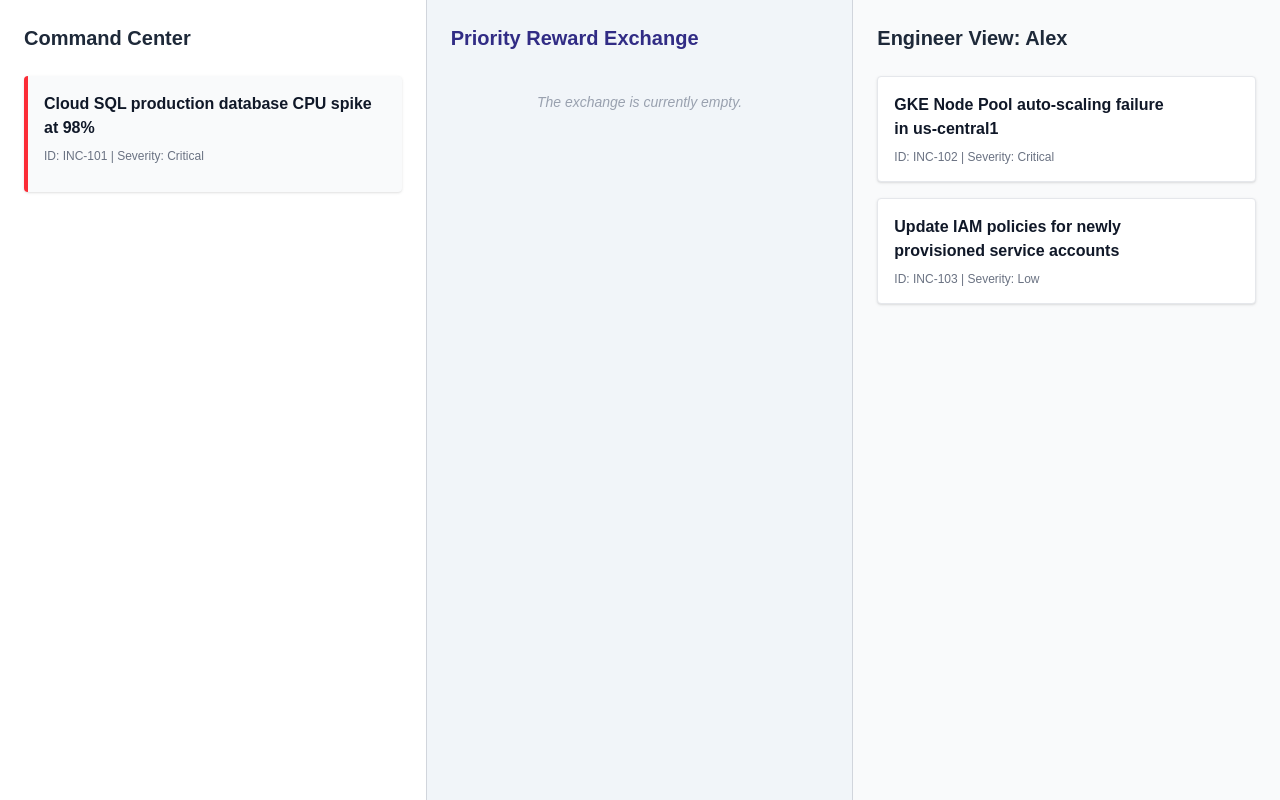
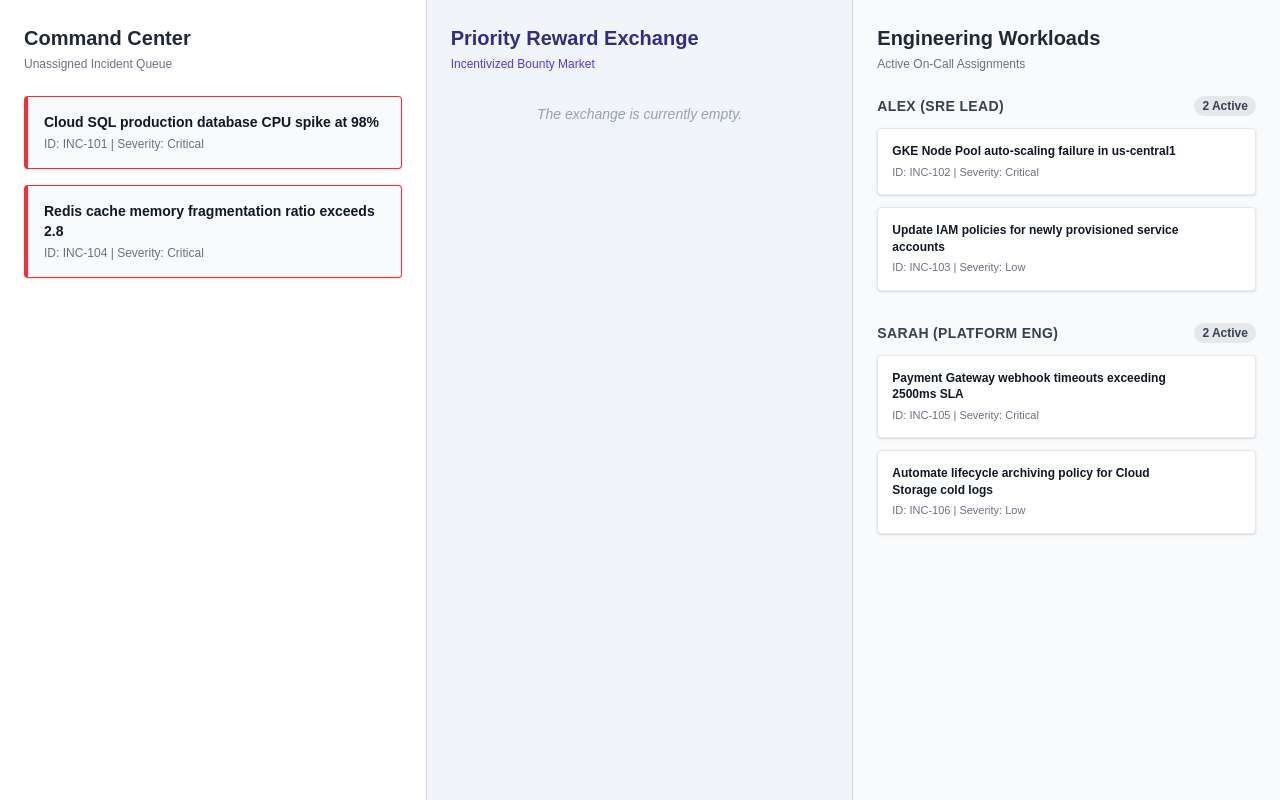
Before and after one commit to argpay1506/task-liaison, a Next.js app: page / in a window 1280 px wide. Built offline with nearby package versions, Linux system fonts and the light colour scheme.

Commit message:
feat: stack multi-engineer queues and expand incident pool

```diff
--- a/app/page.tsx
+++ b/app/page.tsx
@@ -2,7 +2,6 @@
 
 import { useState, useEffect, useRef } from 'react';
 
-// Upgraded Ticket Type with scriptExecuted flag
 export type Ticket = {
   id: string;
   title: string;
@@ -18,29 +17,30 @@ export type Ticket = {
 const initialTickets: Ticket[] = [
   { id: "INC-101", title: "Cloud SQL production database CPU spike at 98%", severity: "Critical", status: "Open", assignee: null, bountyPoints: 0 },
   { id: "INC-102", title: "GKE Node Pool auto-scaling failure in us-central1", severity: "Critical", status: "Assigned", assignee: "Alex", bountyPoints: 0 },
-  { id: "INC-103", title: "Update IAM policies for newly provisioned service accounts", severity: "Low", status: "Assigned", assignee: "Alex", bountyPoints: 0 }
+  { id: "INC-103", title: "Update IAM policies for newly provisioned service accounts", severity: "Low", status: "Assigned", assignee: "Alex", bountyPoints: 0 },
+  { id: "INC-104", title: "Redis cache memory fragmentation ratio exceeds 2.8", severity: "Critical", status: "Open", assignee: null, bountyPoints: 0 },
+  { id: "INC-105", title: "Payment Gateway webhook timeouts exceeding 2500ms SLA", severity: "Critical", status: "Assigned", assignee: "Sarah", bountyPoints: 0 },
+  { id: "INC-106", title: "Automate lifecycle archiving policy for Cloud Storage cold logs", severity: "Low", status: "Assigned", assignee: "Sarah", bountyPoints: 0 }
 ];
 
 export default function TaskLiaison() {
   const [tickets, setTickets] = useState<Ticket[]>(initialTickets);
   const isRegistered = useRef(false);
 
-  // --- HUMAN UI ACTIONS ---
-
+  // --- Human Interaction Handlers ---
   const handleApprovePatch = (ticketId: string) => {
     setTickets(prev => prev.map(t =>
       t.id === ticketId ? { ...t, scriptExecuted: true } : t
     ));
   };
 
-  const handleClaimBounty = (ticketId: string) => {
+  const handleClaimBounty = (ticketId: string, engineerName: string) => {
     setTickets(prev => prev.map(t =>
-      t.id === ticketId ? { ...t, status: 'Assigned', assignee: 'Alex' } : t
+      t.id === ticketId ? { ...t, status: 'Assigned', assignee: engineerName } : t
     ));
   };
 
-  // --- AI AGENT ACTIONS (WebMCP) ---
-
+  // --- WebMCP Tool Registration ---
   useEffect(() => {
     if (isRegistered.current) return;
     const modelContext = (document as any).modelContext;
@@ -48,9 +48,10 @@ export default function TaskLiaison() {
     if (modelContext) {
       isRegistered.current = true;
 
+      // Tool 1: Post to Priority Reward Exchange
       modelContext.registerTool({
         name: "post_bounty_to_market",
-        description: "Moves a critical ticket to the Priority Reward Exchange and assigns a bounty point value.",
+        description: "Moves an unassigned critical ticket to the Priority Reward Exchange with a specified bounty point value.",
         inputSchema: {
           type: "object",
           properties: {
@@ -60,20 +61,23 @@ export default function TaskLiaison() {
           required: ["ticketId", "bountyPoints"]
         },
         execute: async (input: { ticketId: string; bountyPoints: number }) => {
-          setTickets(prev => prev.map(t => t.id === input.ticketId ? { ...t, status: 'Market', bountyPoints: input.bountyPoints } : t));
-          return { content: [{ type: "text", text: `Success: Ticket ${input.ticketId} posted to exchange for ${input.bountyPoints} pts.` }] };
+          setTickets(prev => prev.map(t =>
+            t.id === input.ticketId ? { ...t, status: 'Market', assignee: null, bountyPoints: input.bountyPoints } : t
+          ));
+          return { content: [{ type: "text", text: `Ticket ${input.ticketId} posted to Priority Reward Exchange for ${input.bountyPoints} pts.` }] };
         }
       });
 
+      // Tool 2: Engineer Workload Swap / Reassignment
       modelContext.registerTool({
         name: "propose_ticket_swap",
-        description: "Assigns a critical ticket to an engineer and moves a low-priority ticket back to the open queue.",
+        description: "Assigns a critical ticket to an engineer while offloading a lower-priority ticket or transferring tasks between Alex and Sarah.",
         inputSchema: {
           type: "object",
           properties: {
-            engineerName: { type: "string" },
+            engineerName: { type: "string", description: "Target engineer taking the critical ticket ('Alex' or 'Sarah')" },
             ticketToAssign: { type: "string" },
-            ticketToRemove: { type: "string" }
+            ticketToRemove: { type: "string", description: "Ticket to unassign or return to open status to balance workload" }
           },
           required: ["engineerName", "ticketToAssign", "ticketToRemove"]
         },
@@ -83,13 +87,35 @@ export default function TaskLiaison() {
             if (t.id === input.ticketToRemove) return { ...t, status: 'Open', assignee: null };
             return t;
           }));
-          return { content: [{ type: "text", text: `Assigned ${input.ticketToAssign} to ${input.engineerName}. Removed ${input.ticketToRemove}.` }] };
+          return { content: [{ type: "text", text: `Assigned ${input.ticketToAssign} to ${input.engineerName}. Reassigned ${input.ticketToRemove} to Open Command Center.` }] };
         }
       });
 
+      // Tool 3: Direct Engineer-to-Engineer Transfer
+      modelContext.registerTool({
+        name: "transfer_ticket_between_engineers",
+        description: "Transfers an assigned ticket directly from one engineer to another (e.g., from Alex to Sarah).",
+        inputSchema: {
+          type: "object",
+          properties: {
+            ticketId: { type: "string" },
+            fromEngineer: { type: "string" },
+            toEngineer: { type: "string" }
+          },
+          required: ["ticketId", "fromEngineer", "toEngineer"]
+        },
+        execute: async (input: { ticketId: string; fromEngineer: string; toEngineer: string }) => {
+          setTickets(prev => prev.map(t =>
+            t.id === input.ticketId ? { ...t, assignee: input.toEngineer, status: 'Assigned' } : t
+          ));
+          return { content: [{ type: "text", text: `Transferred ${input.ticketId} from ${input.fromEngineer} to ${input.toEngineer}.` }] };
+        }
+      });
+
+      // Tool 4: Blast Radius Visualizer
       modelContext.registerTool({
         name: "analyze_blast_radius",
-        description: "Analyzes a ticket and renders the downstream services that will be impacted if not resolved.",
+        description: "Calculates and renders downstream service dependencies at risk for a specific incident.",
         inputSchema: {
           type: "object",
           properties: {
@@ -97,7 +123,7 @@ export default function TaskLiaison() {
             impactedServices: {
               type: "array",
               items: { type: "string" },
-              description: "List of services that will fail (e.g., ['Auth Service', 'Payment Gateway'])"
+              description: "Array of service names at risk (e.g., ['Auth Service', 'Checkout API'])"
             }
           },
           required: ["ticketId", "impactedServices"]
@@ -108,56 +134,52 @@ export default function TaskLiaison() {
         }
       });
 
+      // Tool 5: Stage Remediation Sandbox
       modelContext.registerTool({
         name: "stage_remediation_script",
-        description: "Drafts a shell, Terraform, or workflow patch and stages it in the UI for human review.",
+        description: "Stages a mock bash, Terraform, or gcloud remediation script in the UI awaiting human approval.",
         inputSchema: {
           type: "object",
           properties: {
             ticketId: { type: "string" },
-            scriptContent: { type: "string", description: "The raw code or command to fix the issue." }
+            scriptContent: { type: "string", description: "Executable script or IaC configuration" }
           },
           required: ["ticketId", "scriptContent"]
         },
         execute: async (input: { ticketId: string; scriptContent: string }) => {
           setTickets(prev => prev.map(t => t.id === input.ticketId ? { ...t, remediationScript: input.scriptContent, scriptExecuted: false } : t));
-          return { content: [{ type: "text", text: `Remediation script staged for ${input.ticketId}. Awaiting human approval.` }] };
+          return { content: [{ type: "text", text: `Remediation script staged for ${input.ticketId}. Awaiting human execution.` }] };
         }
       });
     }
   }, []);
 
-  return (
-    <div className="min-h-screen flex w-full bg-gray-50 text-gray-900">
-
-      {/* COLUMN 1: Manager Command Center */}
-      <div className="w-1/3 p-6 border-r border-gray-300 overflow-y-auto bg-white">
-        <h1 className="text-xl font-bold mb-6 text-gray-800">Command Center</h1>
-        <div className="space-y-6">
-          {tickets.filter(t => t.status === 'Open').map(ticket => (
-            <div key={ticket.id} className="p-4 bg-gray-50 shadow-sm rounded border-l-4 border-red-500">
-              <h3 className="font-semibold text-md">{ticket.title}</h3>
-              <p className="text-xs text-gray-500 mt-2 mb-3">ID: {ticket.id} | Severity: {ticket.severity}</p>
-
+  const renderTicketDetails = (ticket: Ticket) => (
+    <>
       {ticket.blastRadius && (
         <div className="mt-3 p-3 bg-red-50 border border-red-100 rounded">
           <p className="text-xs font-bold text-red-800 mb-1">⚠️ CASCADING IMPACT DETECTED:</p>
           <div className="flex flex-wrap gap-2">
             {ticket.blastRadius.map(service => (
-                      <span key={service} className="bg-red-200 text-red-900 text-xs px-2 py-1 rounded">{service}</span>
+              <span key={service} className="bg-red-200 text-red-900 text-xs px-2 py-1 rounded font-medium">
+                {service}
+              </span>
             ))}
           </div>
         </div>
       )}
 
       {ticket.remediationScript && (
-                <div className="mt-4">
+        <div className="mt-3">
           <p className="text-xs font-bold text-blue-800 mb-1">🤖 AI STAGED REMEDIATION (Awaiting Approval):</p>
           <pre className="bg-gray-800 text-green-400 p-3 rounded text-xs overflow-x-auto whitespace-pre-wrap mb-2">
             {ticket.remediationScript}
           </pre>
           {!ticket.scriptExecuted ? (
-                    <button onClick={() => handleApprovePatch(ticket.id)} className="w-full bg-blue-600 text-white text-xs font-bold py-2 rounded hover:bg-blue-700 transition-colors">
+            <button
+              onClick={() => handleApprovePatch(ticket.id)}
+              className="w-full bg-blue-600 text-white text-xs font-bold py-2 rounded hover:bg-blue-700 transition-colors"
+            >
               Approve & Execute Patch
             </button>
           ) : (
@@ -167,90 +189,132 @@ export default function TaskLiaison() {
           )}
         </div>
       )}
+    </>
+  );
+
+  return (
+    <div className="min-h-screen flex w-full bg-gray-50 text-gray-900">
+
+      {/* COLUMN 1: Manager Command Center */}
+      <div className="w-1/3 p-6 border-r border-gray-300 overflow-y-auto bg-white">
+        <h1 className="text-xl font-bold mb-1 text-gray-800">Command Center</h1>
+        <p className="text-xs text-gray-500 mb-6">Unassigned Incident Queue</p>
+
+        <div className="space-y-4">
+          {tickets.filter(t => t.status === 'Open').map(ticket => (
+            <div key={ticket.id} className="p-4 bg-gray-50 shadow-sm rounded border-l-4 border-red-500 border border-gray-200">
+              <h3 className="font-semibold text-sm leading-snug">{ticket.title}</h3>
+              <p className="text-xs text-gray-500 mt-1">ID: {ticket.id} | Severity: {ticket.severity}</p>
+              {renderTicketDetails(ticket)}
             </div>
           ))}
+          {tickets.filter(t => t.status === 'Open').length === 0 && (
+            <div className="text-center text-sm text-gray-400 italic mt-8">
+              No unassigned incidents in command queue.
+            </div>
+          )}
         </div>
       </div>
 
       {/* COLUMN 2: Priority Reward Exchange */}
       <div className="w-1/3 p-6 border-r border-gray-300 overflow-y-auto bg-slate-100">
-        <h1 className="text-xl font-bold mb-6 text-indigo-900">Priority Reward Exchange</h1>
+        <h1 className="text-xl font-bold mb-1 text-indigo-900">Priority Reward Exchange</h1>
+        <p className="text-xs text-indigo-600 mb-6">Incentivized Bounty Market</p>
+
         <div className="space-y-4">
           {tickets.filter(t => t.status === 'Market').map(ticket => (
             <div key={ticket.id} className="p-4 bg-white shadow rounded border border-indigo-200">
-              <h3 className="font-semibold text-indigo-900">{ticket.title}</h3>
+              <h3 className="font-semibold text-indigo-950 text-sm">{ticket.title}</h3>
               <p className="text-xs text-indigo-700 mt-1 mb-3">ID: {ticket.id}</p>
 
-              <div className="flex justify-between items-center pt-3 border-t border-indigo-100">
-                <span className="bg-indigo-100 text-indigo-800 text-xs px-2 py-1 rounded font-bold whitespace-nowrap">
+              <div className="flex flex-col gap-2 pt-3 border-t border-indigo-100">
+                <div className="flex justify-between items-center">
+                  <span className="bg-indigo-100 text-indigo-800 text-xs px-2 py-1 rounded font-bold">
                     Reward: {ticket.bountyPoints} pts
                   </span>
+                </div>
+                <div className="flex gap-2 mt-1">
                   <button
-                  onClick={() => handleClaimBounty(ticket.id)}
-                  className="bg-indigo-600 text-white text-xs font-bold px-4 py-1.5 rounded hover:bg-indigo-700 transition-colors"
+                    onClick={() => handleClaimBounty(ticket.id, 'Alex')}
+                    className="w-1/2 bg-indigo-600 text-white text-xs font-semibold py-1.5 rounded hover:bg-indigo-700 transition-colors"
                   >
-                  Claim Issue
+                    Claim as Alex
                   </button>
+                  <button
+                    onClick={() => handleClaimBounty(ticket.id, 'Sarah')}
+                    className="w-1/2 bg-purple-600 text-white text-xs font-semibold py-1.5 rounded hover:bg-purple-700 transition-colors"
+                  >
+                    Claim as Sarah
+                  </button>
+                </div>
               </div>
             </div>
           ))}
           {tickets.filter(t => t.status === 'Market').length === 0 && (
-            <div className="text-center text-sm text-gray-400 italic mt-10">
+            <div className="text-center text-sm text-gray-400 italic mt-8">
               The exchange is currently empty.
             </div>
           )}
         </div>
       </div>
 
-      {/* COLUMN 3: Engineer View */}
+      {/* COLUMN 3: Active Engineering Queues (Stacked) */}
       <div className="w-1/3 p-6 bg-gray-50 overflow-y-auto">
-        <h1 className="text-xl font-bold mb-6 text-gray-800">Engineer View: Alex</h1>
-        <div className="space-y-4">
+        <h1 className="text-xl font-bold mb-1 text-gray-800">Engineering Workloads</h1>
+        <p className="text-xs text-gray-500 mb-6">Active On-Call Assignments</p>
+
+        {/* Stack 1: Alex */}
+        <div className="mb-8">
+          <div className="flex justify-between items-center mb-3">
+            <h2 className="text-sm font-bold text-gray-700 uppercase tracking-wide">Alex (SRE Lead)</h2>
+            <span className="text-xs bg-gray-200 text-gray-700 px-2 py-0.5 rounded-full font-semibold">
+              {tickets.filter(t => t.assignee === 'Alex').length} Active
+            </span>
+          </div>
+
+          <div className="space-y-3">
             {tickets.filter(t => t.assignee === 'Alex').map(ticket => (
-            <div key={ticket.id} className="p-4 bg-white shadow-sm rounded relative border border-gray-200">
-
+              <div key={ticket.id} className="p-3.5 bg-white shadow-sm rounded border border-gray-200 relative">
                 {ticket.bountyPoints > 0 && (
-                 <span className="absolute top-4 right-4 bg-indigo-100 text-indigo-800 text-xs px-2 py-1 rounded font-bold">
+                  <span className="absolute top-3 right-3 bg-indigo-100 text-indigo-800 text-[10px] px-1.5 py-0.5 rounded font-bold">
                     +{ticket.bountyPoints} pts
                   </span>
                 )}
-
-              <h3 className="font-semibold pr-16 text-md">{ticket.title}</h3>
-              <p className="text-xs text-gray-500 mt-2">ID: {ticket.id} | Severity: {ticket.severity}</p>
-
-              {ticket.blastRadius && (
-                <div className="mt-3 p-3 bg-red-50 border border-red-100 rounded">
-                  <p className="text-xs font-bold text-red-800 mb-1">⚠️ CASCADING IMPACT DETECTED:</p>
-                  <div className="flex flex-wrap gap-2">
-                    {ticket.blastRadius.map(service => (
-                      <span key={service} className="bg-red-200 text-red-900 text-xs px-2 py-1 rounded">{service}</span>
+                <h3 className="font-semibold pr-14 text-xs leading-snug">{ticket.title}</h3>
+                <p className="text-[11px] text-gray-500 mt-1">ID: {ticket.id} | Severity: {ticket.severity}</p>
+                {renderTicketDetails(ticket)}
+              </div>
             ))}
           </div>
         </div>
+
+        {/* Stack 2: Sarah */}
+        <div>
+          <div className="flex justify-between items-center mb-3">
+            <h2 className="text-sm font-bold text-gray-700 uppercase tracking-wide">Sarah (Platform Eng)</h2>
+            <span className="text-xs bg-gray-200 text-gray-700 px-2 py-0.5 rounded-full font-semibold">
+              {tickets.filter(t => t.assignee === 'Sarah').length} Active
+            </span>
+          </div>
+
+          <div className="space-y-3">
+            {tickets.filter(t => t.assignee === 'Sarah').map(ticket => (
+              <div key={ticket.id} className="p-3.5 bg-white shadow-sm rounded border border-gray-200 relative">
+                {ticket.bountyPoints > 0 && (
+                  <span className="absolute top-3 right-3 bg-purple-100 text-purple-800 text-[10px] px-1.5 py-0.5 rounded font-bold">
+                    +{ticket.bountyPoints} pts
+                  </span>
                 )}
-
-              {ticket.remediationScript && (
-                <div className="mt-4">
-                  <p className="text-xs font-bold text-blue-800 mb-1">🤖 AI STAGED REMEDIATION (Awaiting Approval):</p>
-                  <pre className="bg-gray-800 text-green-400 p-3 rounded text-xs overflow-x-auto whitespace-pre-wrap mb-2">
-                    {ticket.remediationScript}
-                  </pre>
-                  {!ticket.scriptExecuted ? (
-                    <button onClick={() => handleApprovePatch(ticket.id)} className="w-full bg-blue-600 text-white text-xs font-bold py-2 rounded hover:bg-blue-700 transition-colors">
-                      Approve & Execute Patch
-                    </button>
-                  ) : (
-                    <div className="w-full bg-green-100 border border-green-300 text-green-800 text-center text-xs font-bold py-2 rounded">
-                      ✅ Patch Applied Successfully
-                    </div>
-                  )}
-                </div>
-              )}
+                <h3 className="font-semibold pr-14 text-xs leading-snug">{ticket.title}</h3>
+                <p className="text-[11px] text-gray-500 mt-1">ID: {ticket.id} | Severity: {ticket.severity}</p>
+                {renderTicketDetails(ticket)}
               </div>
             ))}
           </div>
         </div>
 
       </div>
+
+    </div>
   );
 }
```
Lines whose indentation alone changed are shown as unchanged.
